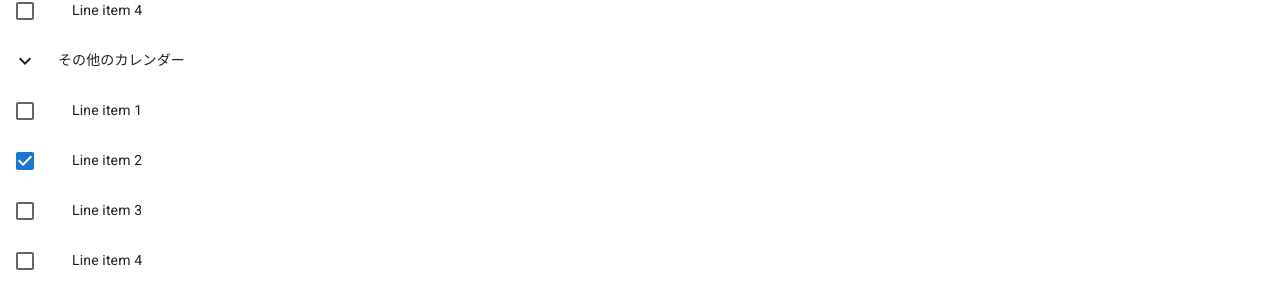
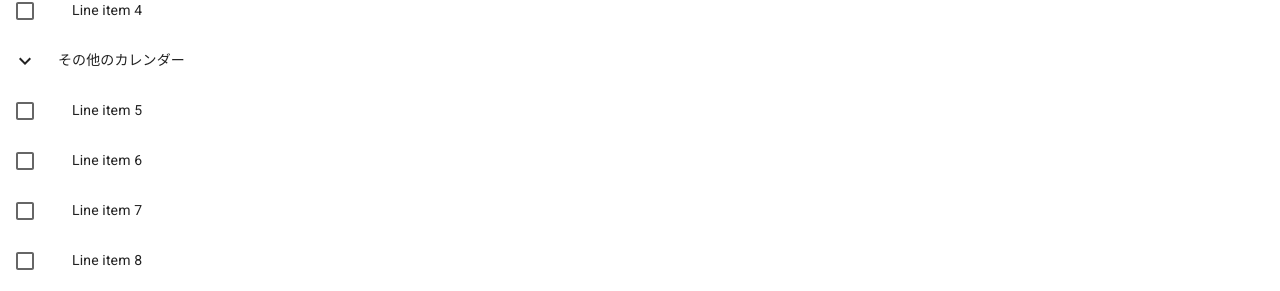
Before and after one commit to numa-C/IFT-Calendar-FE, a Next.js app in the folder src/: page /ServiceMenus/Calendar in a window 1280 px wide. Shown: the part 538-829 px from the top of the page. Built offline with nearby package versions, Linux system fonts and the light colour scheme.

Commit message:
Edit index of calendars to be focus out of checked.

```diff
--- a/src/src/pages/ServiceMenus/Calendar.tsx
+++ b/src/src/pages/ServiceMenus/Calendar.tsx
@@ -204,7 +204,7 @@ const Calendar = () => {
           </Toolbar>
         </AppBar>
         <List sx={{ width: '100%', maxWidth: 360, bgcolor: 'background.paper' }}>
-          {[0, 1, 2, 3].map((value) => {
+          {[4, 5, 6, 7].map((value) => {
             const labelId = `checkbox-list-label-${value}`;
 
             return (
```
